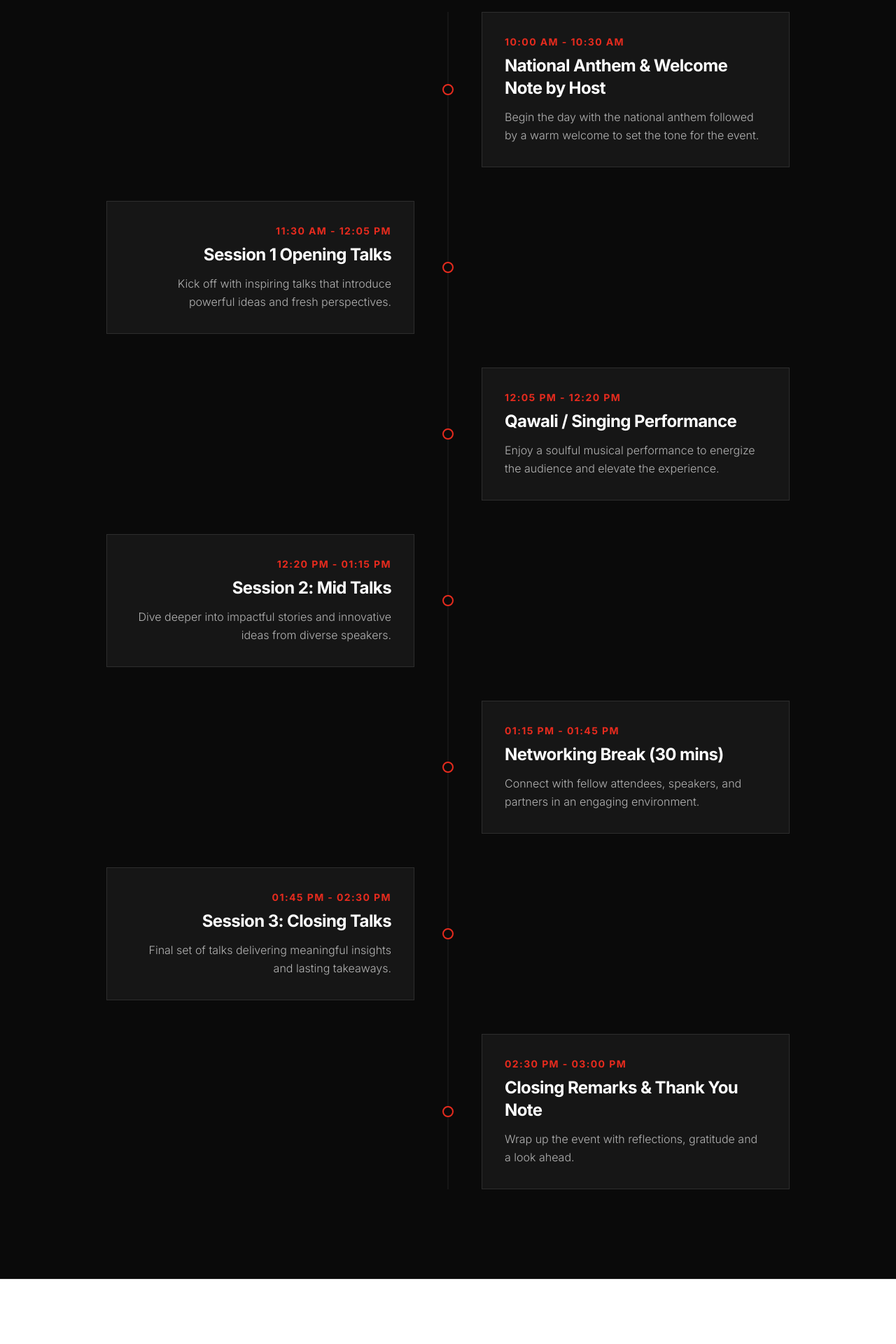
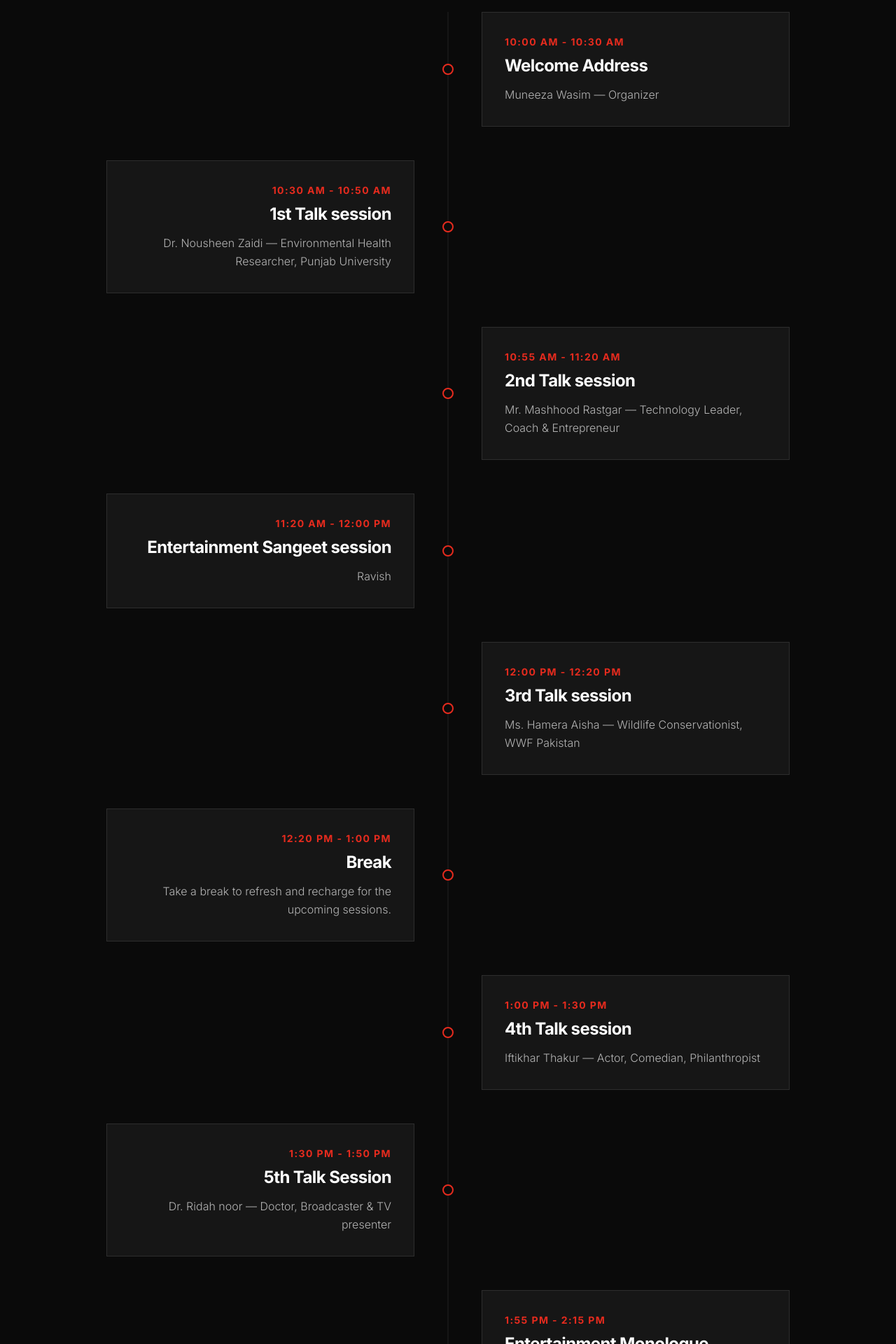
Before and after one commit to danialkhawaja02/tedx-punjabuniversity, a React (Vite) app: page / in a window 1280 px wide. Shown: the part 4320-6240 px from the top of the page at 70% size. Built offline with nearby package versions, Linux system fonts and the light colour scheme.

Commit message:
Schedule Updated

```diff
--- a/src/components/Experience.tsx
+++ b/src/components/Experience.tsx
@@ -5,13 +5,20 @@ import { ScrollTrigger } from "gsap/ScrollTrigger";
 gsap.registerPlugin(ScrollTrigger);
 
 const TIMELINE = [
-  { time: "10:00 AM - 10:30 AM", title: "National Anthem & Welcome Note by Host", desc: "Begin the day with the national anthem followed by a warm welcome to set the tone for the event." },
-  { time: "11:30 AM - 12:05 PM", title: "Session 1 Opening Talks", desc: "Kick off with inspiring talks that introduce powerful ideas and fresh perspectives." },
-  { time: "12:05 PM - 12:20 PM", title: "Qawali / Singing Performance", desc: "Enjoy a soulful musical performance to energize the audience and elevate the experience." },
-  { time: "12:20 PM - 01:15 PM", title: "Session 2: Mid Talks", desc: "Dive deeper into impactful stories and innovative ideas from diverse speakers." },
-  { time: "01:15 PM - 01:45 PM", title: "Networking Break (30 mins)", desc: "Connect with fellow attendees, speakers, and partners in an engaging environment." },
-  { time: "01:45 PM - 02:30 PM", title: "Session 3: Closing Talks", desc: "Final set of talks delivering meaningful insights and lasting takeaways." },
-  { time: "02:30 PM - 03:00 PM", title: "Closing Remarks & Thank You Note", desc: "Wrap up the event with reflections, gratitude and a look ahead." },
+  { time: "10:00 AM - 10:30 AM", title: "Welcome Address", desc: "Muneeza Wasim — Organizer" },
+  { time: "10:30 AM - 10:50 AM", title: "1st Talk session", desc: "Dr. Nousheen Zaidi — Environmental Health Researcher, Punjab University" },
+  { time: "10:55 AM - 11:20 AM", title: "2nd Talk session", desc: "Mr. Mashhood Rastgar — Technology Leader, Coach & Entrepreneur" },
+  { time: "11:20 AM - 12:00 PM", title: "Entertainment Sangeet session", desc: "Ravish" },
+  { time: "12:00 PM - 12:20 PM", title: "3rd Talk session", desc: "Ms. Hamera Aisha — Wildlife Conservationist, WWF Pakistan" },
+  { time: "12:20 PM - 1:00 PM", title: "Break", desc: "Take a break to refresh and recharge for the upcoming sessions." },
+  { time: "1:00 PM - 1:30 PM", title: "4th Talk session", desc: "Iftikhar Thakur — Actor, Comedian, Philanthropist" },
+  { time: "1:30 PM - 1:50 PM", title: "5th Talk Session", desc: "Dr. Ridah noor — Doctor, Broadcaster & TV presenter" },
+  { time: "1:55 PM - 2:15 PM", title: "Entertainment Monologue Performance", desc: "Alishba" },
+  { time: "2:15 PM - 2:35 PM", title: "6th Talk session", desc: "Muhammad Danial — Lawyer, Chef & Content creator" },
+  { time: "2:35 PM - 3:10 PM", title: "Networking Break", desc: "Connect with fellow attendees, speakers, and partners in an engaging environment." },
+  { time: "3:10 PM - 3:30 PM", title: "7th Talk Session", desc: "Dr. Bushra Nisar Khan — Academic & Zoology Researcher, Punjab University" },
+  { time: "3:30 PM - 3:45 PM", title: "Conclusion remarks", desc: "Dr. Shahzeb Khan — Director, Directorate Student Affairs" },
+  { time: "3:45 PM - 4:00 PM", title: "Shield Distribution & Picture Networking", desc: "Wrap up the event with reflections, gratitude and a look ahead." },
 ];
 
 export default function Experience() {
```
